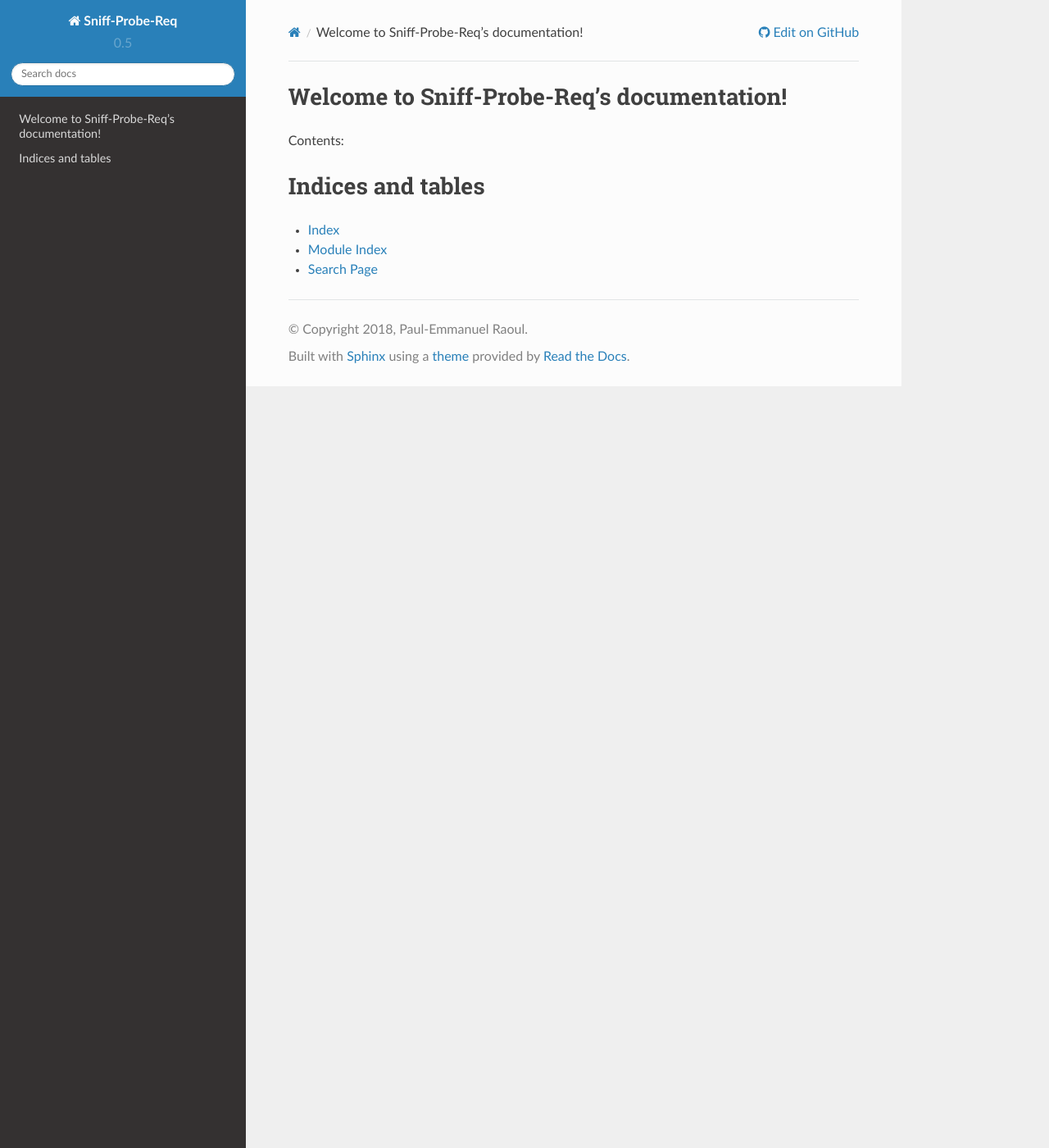
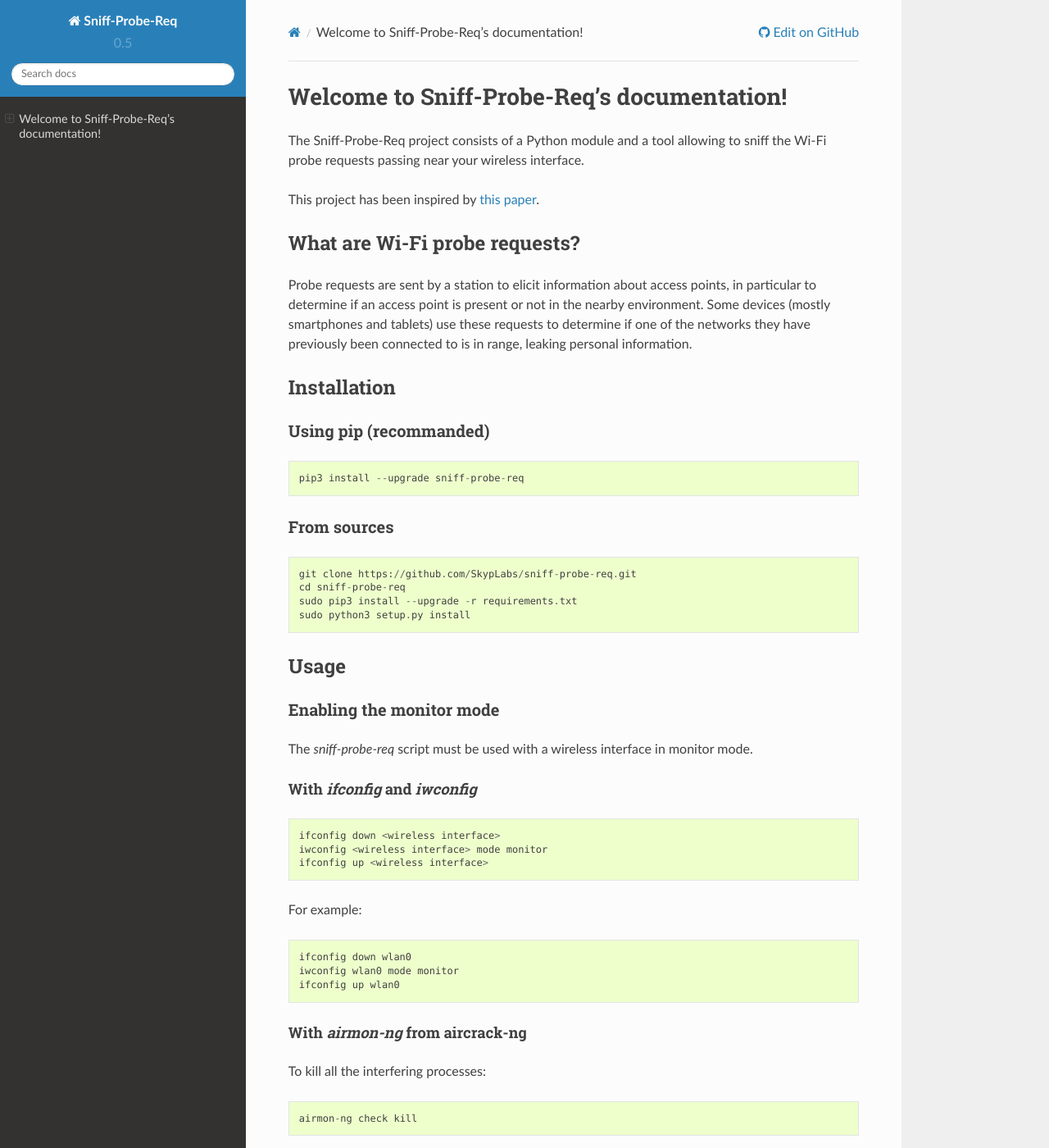
Before and after one commit to SkypLabs/probequest, a Sphinx documentation site: the page built from docs/index.rst, in a window 1280 px wide and 1400 px high. Shown: the whole window at 82% size. Built offline with Sphinx 7.4.7 and the Read the Docs theme 2.0.0, drawn with Linux system fonts in a browser that asks for light colours; some of the changed text lies outside the part shown.

Commit message:
add the first version of the documentation

```diff
--- /dev/null
+++ b/docs/development.rst
@@ -0,0 +1,27 @@
+Development
+-----------
+
+Running the unit tests
+^^^^^^^^^^^^^^^^^^
+
+To run the unit tests:
+
+::
+
+    python3 setup.py test
+
+
+Releasing a new version
+^^^^^^^^^^^^^^^^^^^^^^^
+
+Below are the different steps to do before releasing a new version:
+
+- Run all tests and be sure they all pass
+- Update the `VERSION` variable in `setup.py`
+- Update the package's metadata (description, classifiers, etc) in `setup.py` if needed
+- Update the requirements in `setup.py` and `requirements.txt`
+- Update `README.rst` if needed
+
+After having pushed the new release:
+
+- Edit the release note on GitHub
--- a/docs/index.rst
+++ b/docs/index.rst
@@ -6,16 +6,17 @@
 Welcome to Sniff-Probe-Req's documentation!
 ===========================================
 
-Contents:
+The Sniff-Probe-Req project consists of a Python module and a tool allowing to sniff the Wi-Fi probe requests passing near your wireless interface.
 
-.. toctree::
-   :maxdepth: 2
+This project has been inspired by `this paper`_.
 
+What are Wi-Fi probe requests?
+------------------------------
 
+Probe requests are sent by a station to elicit information about access points, in particular to determine if an access point is present or not in the nearby environment. Some devices (mostly smartphones and tablets) use these requests to determine if one of the networks they have previously been connected to is in range, leaking personal information.
 
-Indices and tables
-==================
+.. include:: installation.rst
+.. include:: usage.rst
+.. include:: development.rst
 
-* :ref:`genindex`
-* :ref:`modindex`
-* :ref:`search`
+.. _this paper: https://brambonne.com/docs/bonne14sasquatch.pdf
--- /dev/null
+++ b/docs/installation.rst
@@ -0,0 +1,19 @@
+Installation
+------------
+
+Using pip (recommanded)
+^^^^^^^^^^^^^^^^^^^^^^^
+
+::
+
+    pip3 install --upgrade sniff-probe-req
+
+From sources
+^^^^^^^^^^^^
+
+::
+
+    git clone https://github.com/SkypLabs/sniff-probe-req.git
+    cd sniff-probe-req
+    sudo pip3 install --upgrade -r requirements.txt
+    sudo python3 setup.py install
--- /dev/null
+++ b/docs/usage.rst
@@ -0,0 +1,52 @@
+Usage
+-----
+
+Enabling the monitor mode
+^^^^^^^^^^^^^^^^^^^^^^^^^
+
+The `sniff-probe-req` script must be used with a wireless interface in monitor mode.
+
+With `ifconfig` and `iwconfig`
+""""""""""""""""""""""""""""""
+
+::
+
+    ifconfig down <wireless interface>
+    iwconfig <wireless interface> mode monitor
+    ifconfig up <wireless interface>
+
+For example:
+
+::
+
+    ifconfig down wlan0
+    iwconfig wlan0 mode monitor
+    ifconfig up wlan0
+
+With `airmon-ng` from aircrack-ng
+"""""""""""""""""""""""""""""""""
+
+To kill all the interfering processes:
+
+::
+
+    airmon-ng check kill
+
+To enable the monitor mode:
+
+::
+
+    airmon-ng start <wireless interface>
+
+For example:
+
+::
+
+    airmon-ng start wlan0
+
+Example of use
+^^^^^^^^^^^^^^
+
+::
+
+    sudo sniff-probe-req -i wlan0
```
